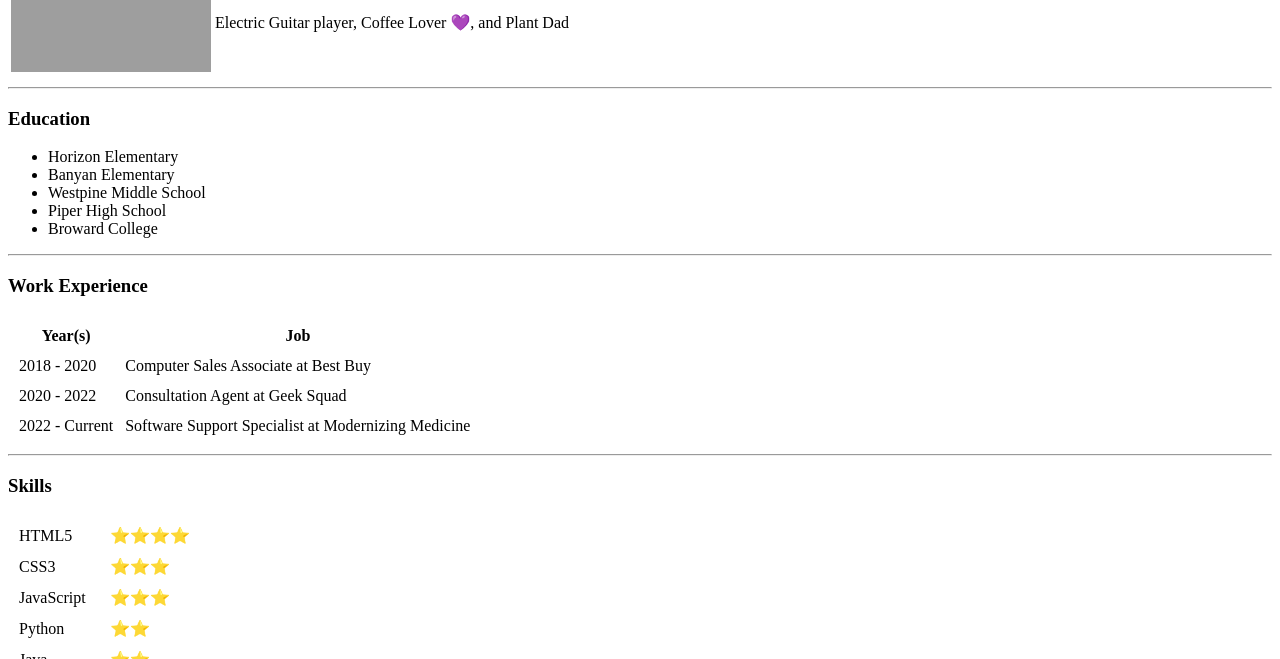
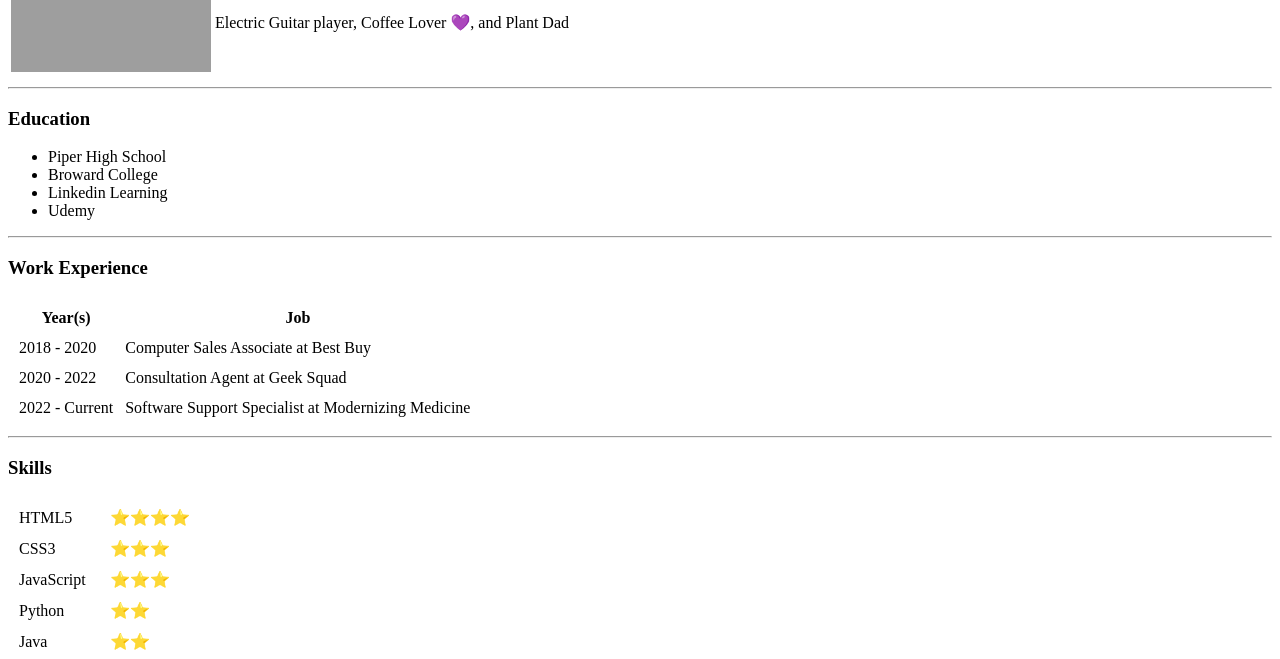
Before and after one commit to KiddKazz/cv, a plain HTML site: page index.html in a window 1280 px wide. Shown: the part 139-798 px from the top of the page. Drawn offline with Linux system fonts and the light colour scheme; grey boxes are pictures that could not be loaded.

Commit message:
Updated index.html Education Section

```diff
--- a/index.html
+++ b/index.html
@@ -20,11 +20,10 @@
     <hr>
     <h3>Education</h3>
     <ul>
-        <li>Horizon Elementary</li>
-        <li>Banyan Elementary</li>
-        <li>Westpine Middle School</li>
         <li>Piper High School</li>
         <li>Broward College</li>
+        <li>Linkedin Learning</li>
+        <li>Udemy</li>
     </ul>
     <hr>
     <h3>Work Experience</h3>
```
